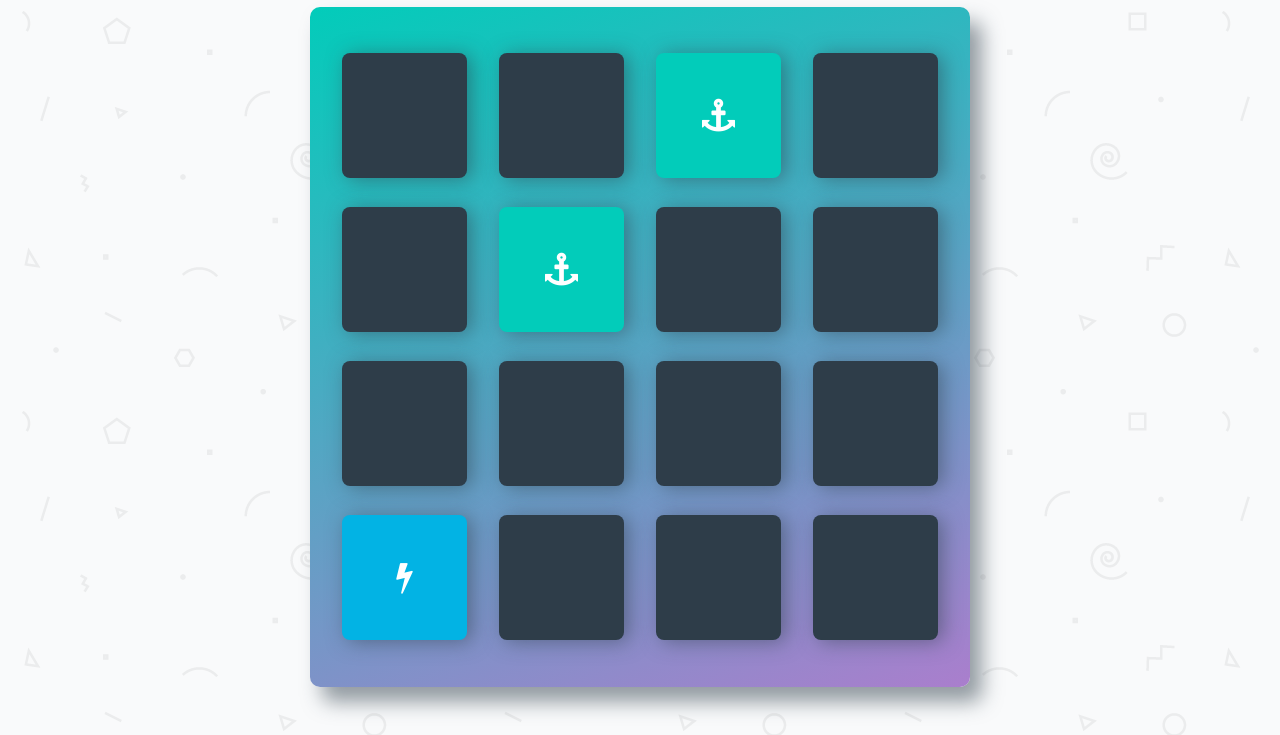
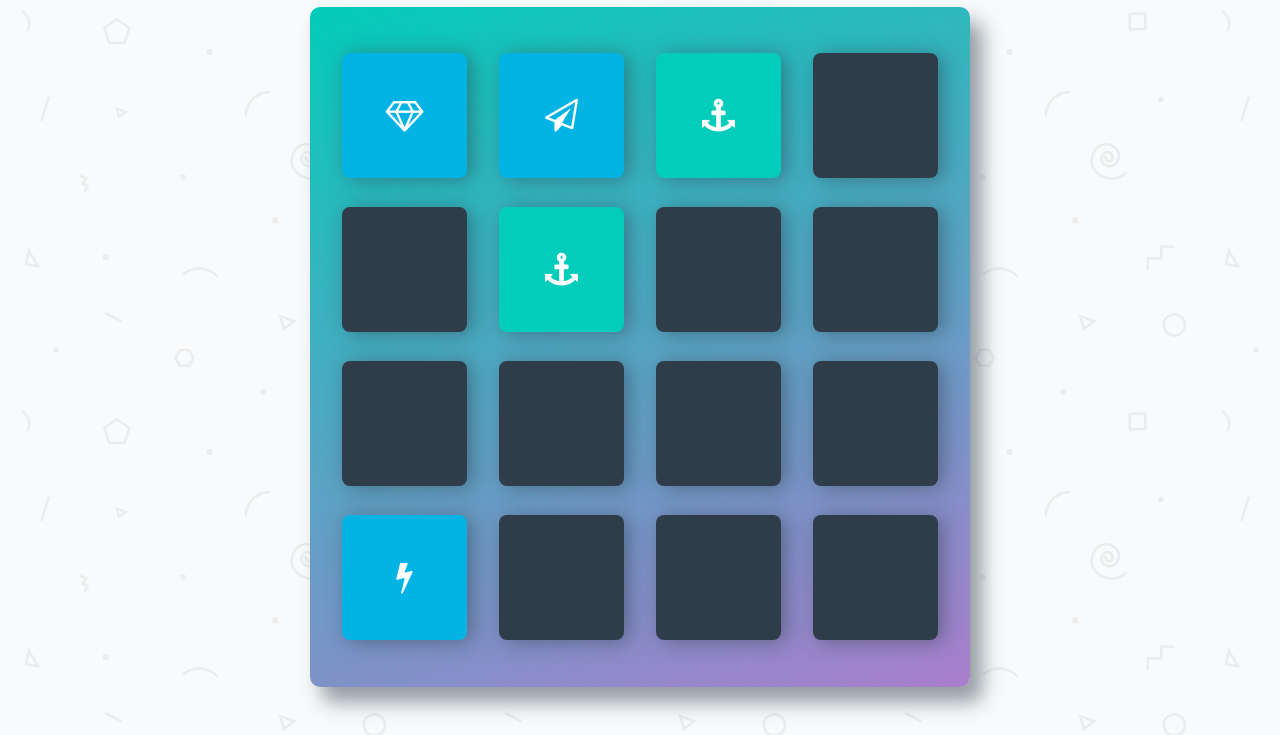
Before and after one commit to DevinTylerRoss/memory, a plain HTML site: page index.html in a window 1280 px wide. Both pictures are taken after a click on the item 561 px from the left and 223 px from the top of the page. Shown: the part 108-843 px from the top of the page. Drawn offline with Linux system fonts and the light colour scheme; a web font is replaced by a local one.

Commit message:
added click event to cards

```diff
--- a/index.html
+++ b/index.html
@@ -30,7 +30,7 @@
         </section>
 
         <ul class="deck">
-            <li class="card">
+            <li class="card show open">
                 <i class="fa fa-diamond"></i>
             </li>
             <li class="card">
--- a/js/app.js
+++ b/js/app.js
@@ -36,3 +36,11 @@ function shuffle(array) {
  *    + increment the move counter and display it on the page (put this functionality in another function that you call from this one)
  *    + if all cards have matched, display a message with the final score (put this functionality in another function that you call from this one)
  */
+
+const deck = document.querySelector(".deck");
+
+deck.addEventListener('click', function(event){
+  //open and show class
+  event.target.classList.add('open', 'show');
+  console.log("hey");
+})
```
